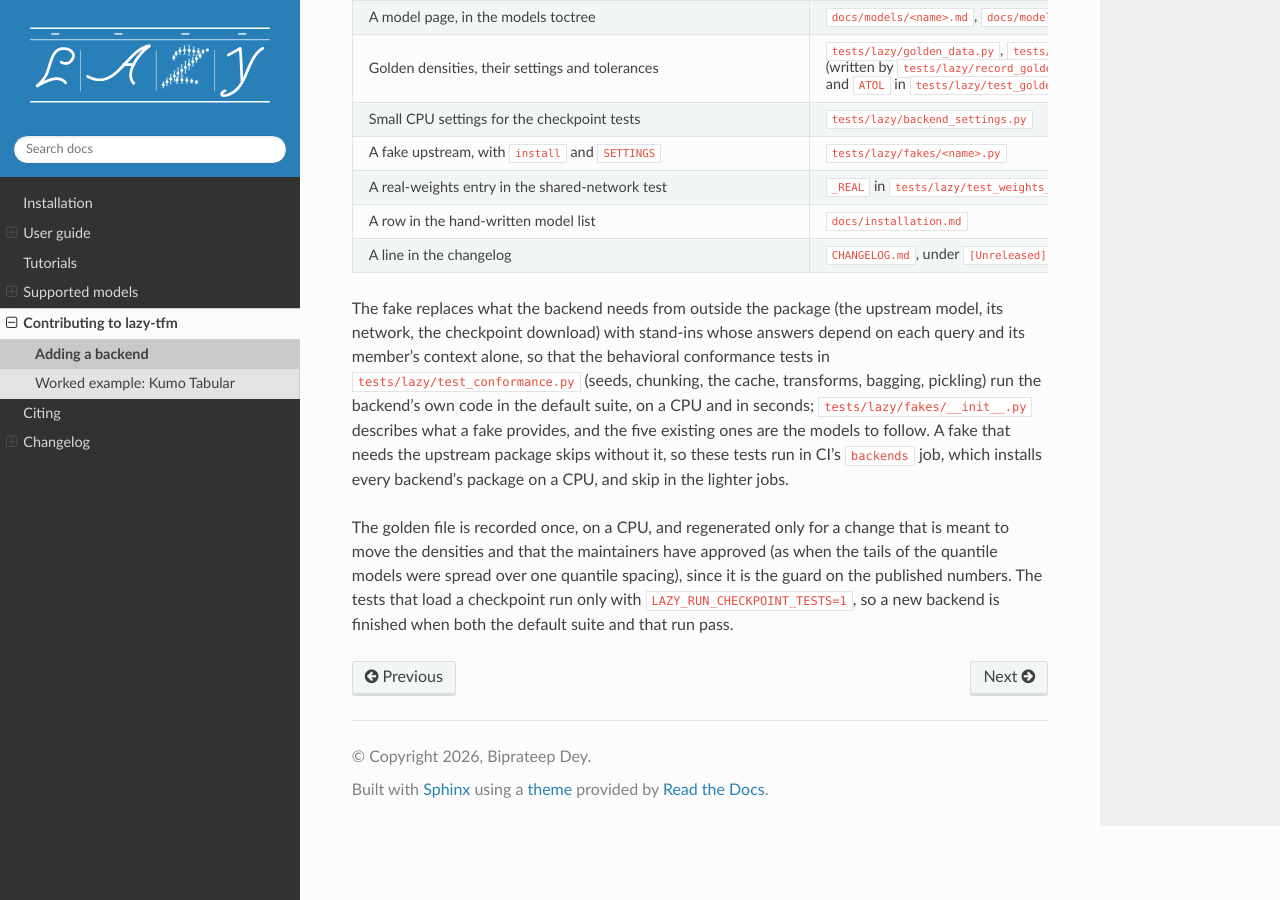
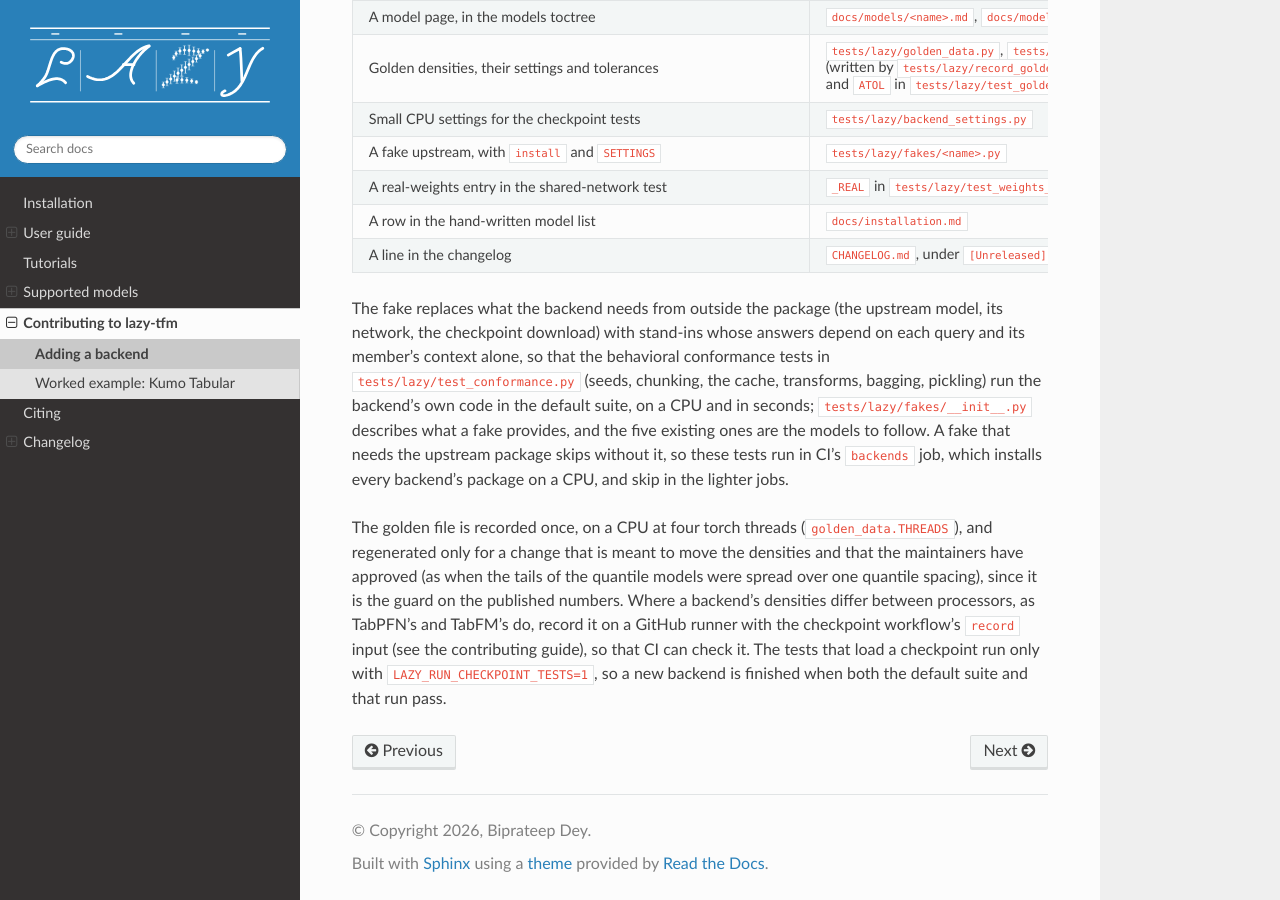
Before and after one commit to biprateep/lazy-tfm, a Sphinx documentation site: the page built from docs/adding_a_backend.md, in a window 1280 px wide and 900 px high, scrolled down 5069 px. Built offline with Sphinx 7.4.7 and the Read the Docs theme 3.1.0, drawn with Linux system fonts in a browser that asks for light colours; pages that are not in the unit, such as notebooks, are missing from menus.

Commit message:
Say where TabPFN's and TabFM's golden densities hold
TabPFN's and TabFM's densities are the same to the bit on two GitHub
runners (AVX2), but another processor moves them by 3% to 5% of the
peak, at the same thread count and with torch forced to the same
kernels. Their golden files are therefore recorded and checked on a
runner. The test now names the CPU capability a file was recorded on
and the machine's, when it fails. TabFM's tolerance was float64
rounding (1e-12); it and TabPFN's are now 1e-4 relative and 1e-5 of the
peak, a margin for a change of runner image. The recorder fits and
saves one backend at a time and refuses an unknown name, and the docs
say how to record on a runner.

Co-Authored-By: Claude Opus 5.5 <noreply@anthropic.com>
Claude-Session: https://claude.ai/code/session_01JkqiRk7T18G6RWangKXyJ7

```diff
--- a/docs/adding_a_backend.md
+++ b/docs/adding_a_backend.md
@@ -281,9 +281,13 @@ follow. A fake that needs the upstream package skips without it, so these
 tests run in CI's `backends` job, which installs every backend's package on a
 CPU, and skip in the lighter jobs.
 
-The golden file is recorded once, on a CPU, and regenerated only for a change
+The golden file is recorded once, on a CPU at four torch threads
+(`golden_data.THREADS`), and regenerated only for a change
 that is meant to move the densities and that the maintainers have approved (as
 when the tails of the quantile models were spread over one quantile spacing),
-since it is the guard on the published numbers. The tests that load a checkpoint run
+since it is the guard on the published numbers. Where a backend's densities
+differ between processors, as TabPFN's and TabFM's do, record it on a GitHub
+runner with the checkpoint workflow's `record` input (see the contributing
+guide), so that CI can check it. The tests that load a checkpoint run
 only with `LAZY_RUN_CHECKPOINT_TESTS=1`, so a new backend is finished when
 both the default suite and that run pass.
```
Also changed, not shown: CONTRIBUTING.md (+7 -0 lines), 4 other files.
